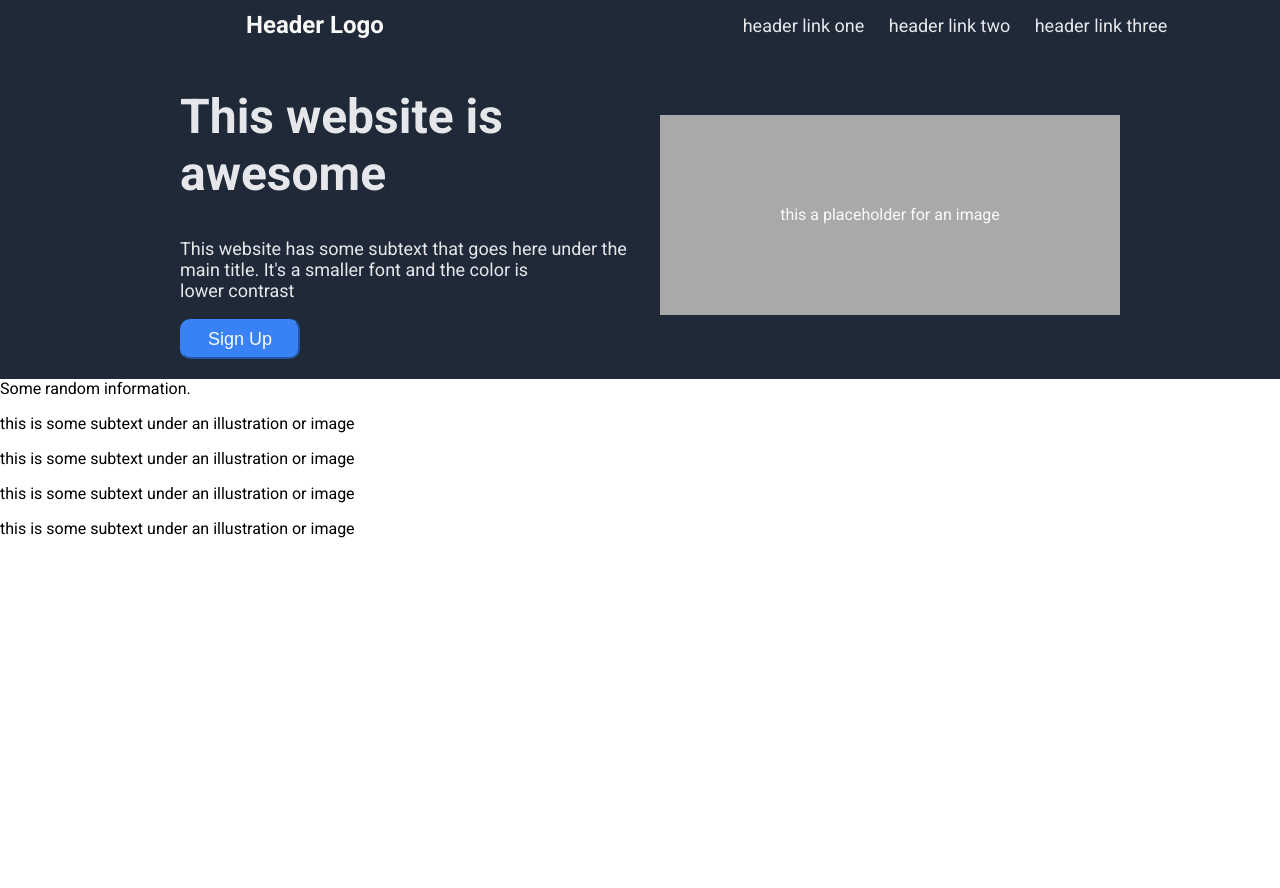
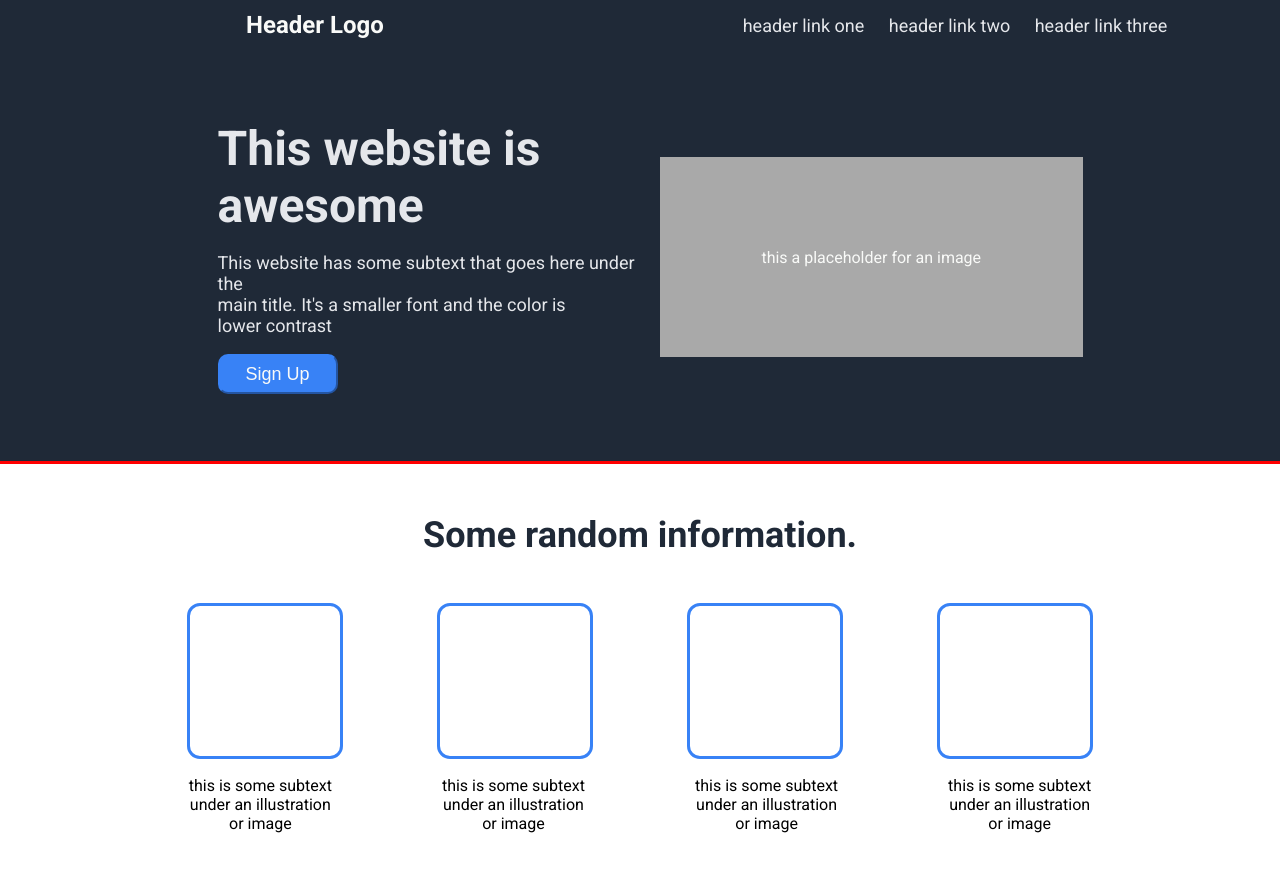
Before and after one commit to baileym12/landing-page, a plain HTML site: page index.html in a window 1280 px wide. Before the commit the page ends 800 px from the top, so only its background shows below. Drawn offline with Linux system fonts and the light colour scheme.

Commit message:
Middle portion CSS

```diff
--- a/index.html
+++ b/index.html
@@ -52,10 +52,18 @@
                 </div>
             </div>
             <div class = "box-text">
-                <p>this is some subtext under an illustration or image</p>
-                <p>this is some subtext under an illustration or image</p>
-                <p>this is some subtext under an illustration or image</p>
-                <p>this is some subtext under an illustration or image</p>
+                <p>this is some subtext <br>
+                under an illustration <br>
+                or image</p>
+                <p>this is some subtext <br>
+                under an illustration <br>
+                or image</p>
+                <p>this is some subtext <br>
+                under an illustration <br>
+                or image</p>
+                <p>this is some subtext <br>
+                under an illustration <br>
+                or image</p>
             </div>
         </div>
     </div>
--- a/styles.css
+++ b/styles.css
@@ -35,11 +35,11 @@ body {
     color: #F9FAF8;
     justify-content: space-between;
     align-items: center;
+    padding: 50px;
 }
 
 .top *{
     text-align: left;
-
 }
 
 .top .left{
@@ -55,11 +55,15 @@ body {
 .top .left strong{
     font-size: 48px;
     font-weight: 900;
+    margin-bottom: 0px;
+    padding-bottom: 0px;
 }
 
 .top .left p{
     font-size: 18px;
     color: #E5E7EB;
+    margin-top: 0px;
+    padding-top: 0px;
 }
 
 .top .left button{
@@ -88,3 +92,48 @@ body {
 .top .right div{
     text-align: center;
 }
+
+.middle{
+    outline: solid red 3px;
+    display: flex;
+    flex-direction: column;
+    align-items: center;
+}
+
+.middle .rand-info{
+    margin: 50px;
+    margin-bottom: 0px;
+    font-size: 36px;
+    color: #1f2937;
+    font-weight: 900;
+}
+
+.middle .boxes{
+    display: flex;
+    flex-direction: row;
+    align-items: space-between;
+    justify-content: space-between;
+
+}
+
+.middle .boxes *{
+    flex: 1;
+    margin: 50px;
+    height: 150px;
+    margin-bottom: 0px;
+    width: 150px;
+    border-radius: 10px;
+    outline: solid #3882f6 3px;
+}
+
+.middle .box-text{
+    display: flex;
+    align-items: space-between;
+    justify-content: space-between;
+}
+
+.middle .box-text *{
+    margin: 55px;
+    margin-top: 20px;
+    text-align: center;
+}
```
